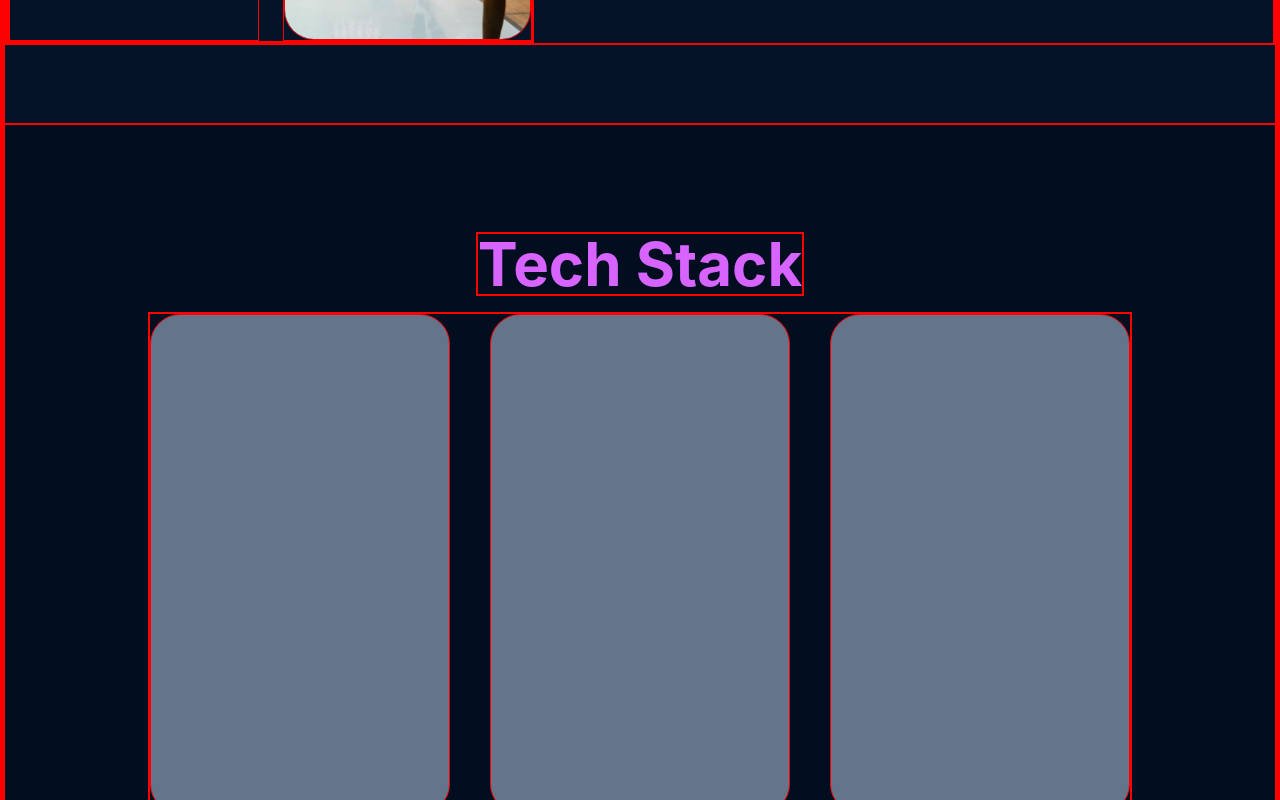
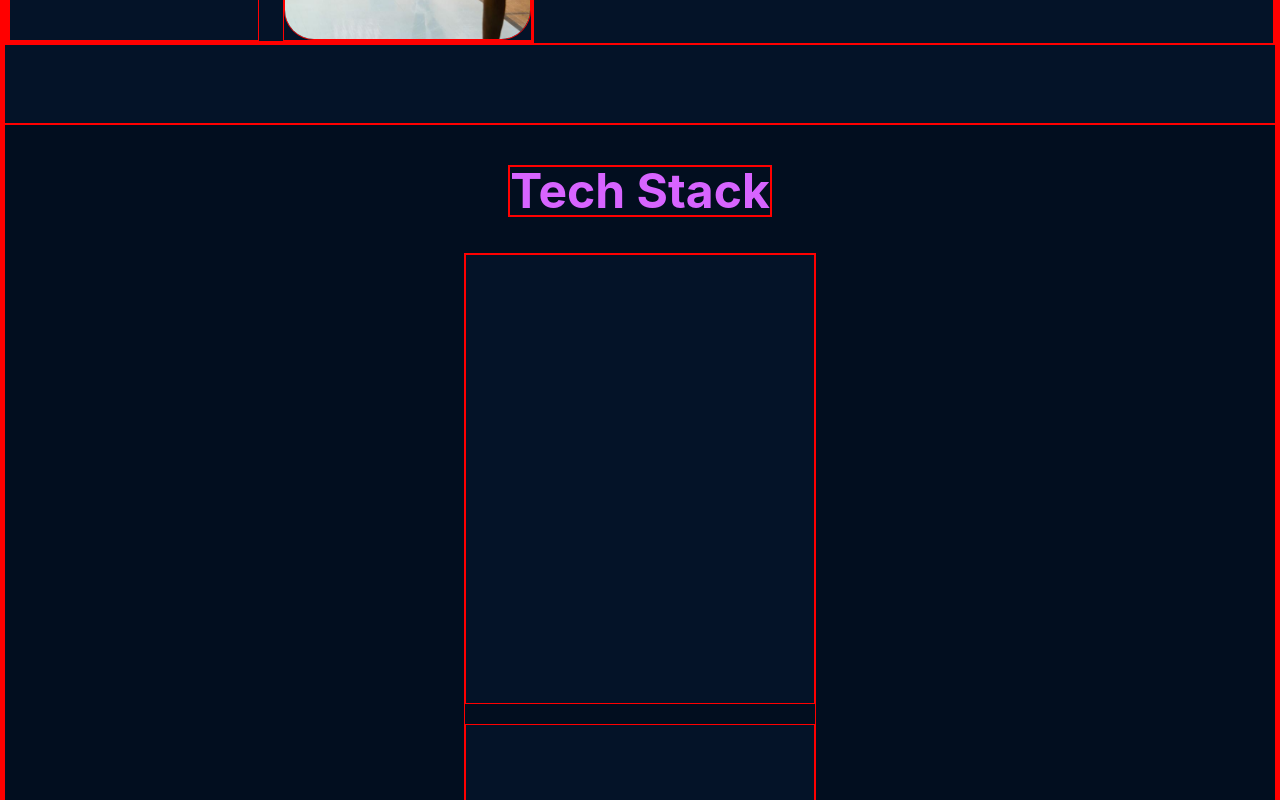
Before and after one commit to AdefelaFakorode/Adefela, a React (Vite) app: page / in a window 1280 px wide. Shown: the part 1480-2280 px from the top of the page. Built offline with nearby package versions, Linux system fonts and the light colour scheme.

Commit message:
fixing resp

```diff
--- a/src/App.jsx
+++ b/src/App.jsx
@@ -1,7 +1,7 @@
 import Home from './components/Home'
 import NavBar from './components/NavBar'
 import About from './components/About'
-import TechStack from './components/TechStack'
+import Skills from './components/Skills'
 
 function App() {
   return (
@@ -9,7 +9,7 @@ function App() {
     <NavBar />
     <Home/>
     <About />
-    <TechStack />
+    <Skills />
     </div>
   )
 }
--- a/src/components/About.jsx
+++ b/src/components/About.jsx
@@ -40,7 +40,7 @@ const About = () => {
                 <img
                   src={BBP1}
                   alt="bbp1"
-                  className="w-[170px] h-[250px] xl:w-[300px] xl:h-[450px] md:w-[250px] md:h-[370px] rounded-[30px]"
+                  className="w-[170px] h-[250px] xl:w-[300px] xl:h-[450px] md:w-[250px] md:h-[370px]  rounded-[30px]"
                 />
               </div>
               <div>
--- /dev/null
+++ b/src/components/Skills.jsx
@@ -0,0 +1,61 @@
+import React from "react";
+
+function Skills() {
+
+// Skills
+const frontEndS = [
+  {
+    title: "JavaScript",
+    icon: "..."
+  },
+  {
+    title: "React.JS",
+    icon: "..."
+  },
+  {
+    title: "TailwindCSS",
+    icon: "..."
+  },
+];
+
+const backEnd = [
+  {
+    title: "Node.JS",
+    icon: "..."
+  },
+  {
+    title: "Express.JS",
+    icon: "..."
+  },
+  {
+    title: "PostgreSQL",
+    icon: "..."
+  },
+];
+
+
+  return (
+
+    <div
+
+      name="skill"
+      className="flex w-full flex-col items-center justify-center bg-secondary"
+    >
+      {/*Tech Stack*/}
+      <div className="mt-10">
+        <h1 className="text-5xl text-primaryTextColor font-bold">Tech Stack</h1>
+      </div>
+
+      {/*Boxes*/}
+      <div className="mt-9 space-y-5">
+        <div className="w-[350px] h-[450px] bg-primary"></div>
+        <div className="w-[350px] h-[450px] bg-primary"></div>
+        <div className="w-[350px] h-[450px] bg-primary"></div>
+      </div>
+
+
+    </div>
+  );
+}
+
+export default Skills;
--- a/src/components/TechStack.jsx
+++ /dev/null
@@ -1,28 +0,0 @@
-import React from "react";
-
-function TechStack() {
-  return (
-    <div
-      name="techstack"
-      className="flex items-center justify-center w-full h-screen bg-secondary flex-col"
-    >
-      {/*Title*/}
-      <div className="flex justify-center text-primaryTextColor font-bold mb-4 text-6xl">
-        <p>Tech Stack</p>
-      </div>
-
-      {/*Boxes*/}
-      <div className="flex justify-center">
-        <div className="flex items-center space-x-10">
-          <div className="w-[300px] h-[500px] bg-slate-500 rounded-[30px]"></div>
-
-          <div className="w-[300px] h-[500px] bg-slate-500 rounded-[30px]"></div>
-
-          <div className="w-[300px] h-[500px] bg-slate-500 rounded-[30px]"></div>
-        </div>
-      </div>
-    </div>
-  );
-}
-
-export default TechStack;
--- a/tailwind.config.js
+++ b/tailwind.config.js
@@ -10,7 +10,7 @@ export default {
         sm: "640px",
         md: "768px",
         lg: "960px",
-        xl: "1200px",
+        xl: "1280px"
       },
       colors: {
         'primaryTextColor': '#D764FF',
```
